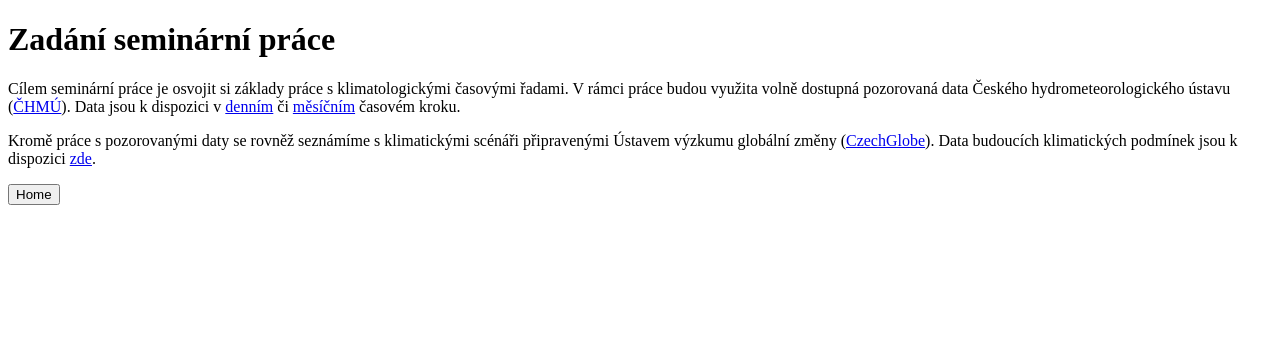
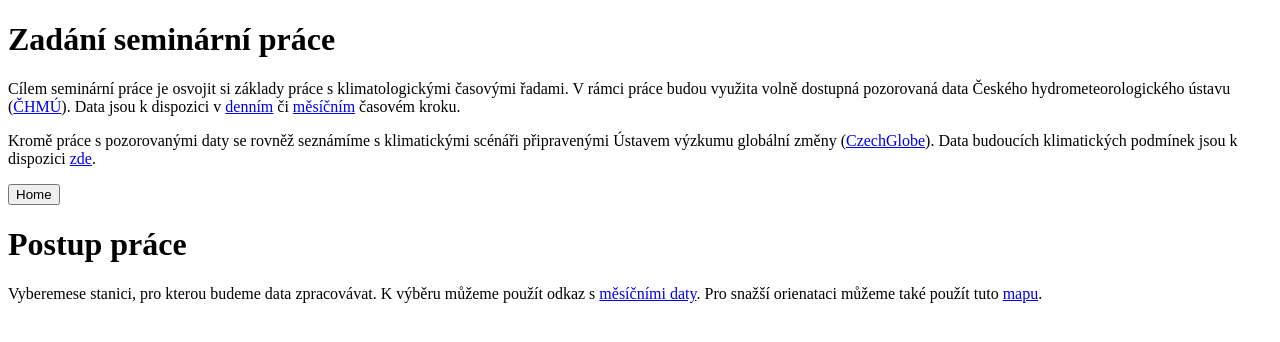
Before and after one commit to MilanFischer/vyuka, a plain HTML site: page zadani_seminarni_prace.html in a window 1280 px wide. Drawn offline with Linux system fonts and the light colour scheme.

Commit message:
Update zadani_seminarni_prace.html

```diff
--- a/zadani_seminarni_prace.html
+++ b/zadani_seminarni_prace.html
@@ -10,5 +10,8 @@
     <!-- Tlačítko Home pro návrat na úvodní stránku -->
     <button onclick="window.location.href='index.html';">Home</button>
 
+    <h1>Postup práce</h1>
+    <p1>Vyberemese stanici, pro kterou budeme data zpracovávat. K výběru můžeme použít odkaz s <a href="https://www.chmi.cz/historicka-data/pocasi/mesicni-data/mesicni-data-dle-z.-123-1998-Sb" target="_blank">měsíčními daty</a>. Pro snažší orienataci můžeme také použít tuto <a href="https://www.chmi.cz/files/portal/docs/poboc/OS/stanice/ShowStations_CZ.html" target="_blank">mapu</a>. </p1>
+
 </body>
 </html>
```
